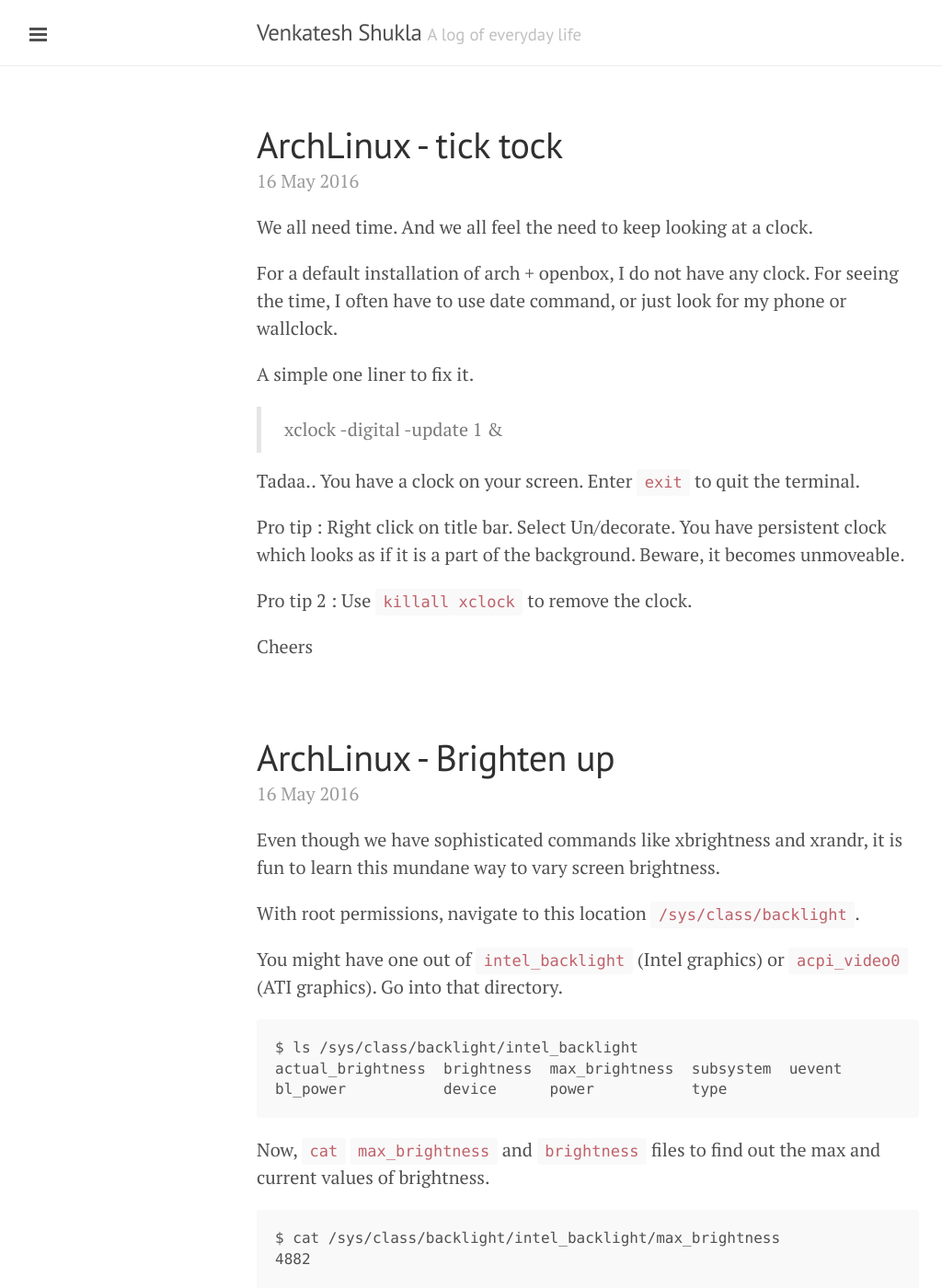
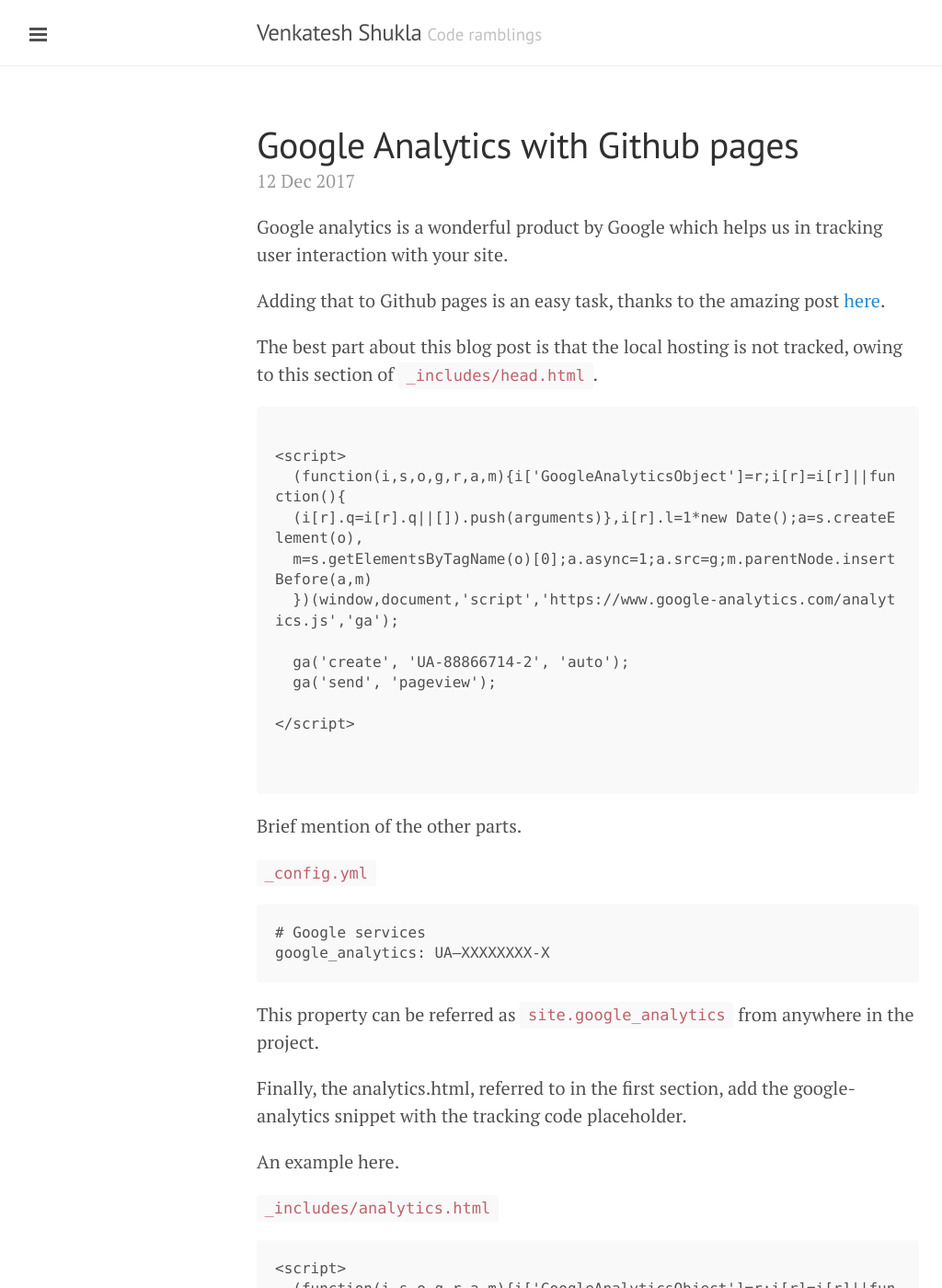
Before and after one commit to venkateshshukla/venkateshshukla.github.io, a Jekyll site: the page built from index.html, in a window 1280 px wide and 1400 px high. Shown: the whole window at 92% size, without its empty margins (1-1025 px from the left). Built offline with Jekyll 4.4.1, drawn with Linux system fonts in a browser that asks for light colours; the list of posts is cut into pages by our own code; some of the changed text lies outside the part shown.

Commit message:
Include Google Analytics.

````diff
--- /dev/null
+++ b/Gemfile
@@ -0,0 +1,2 @@
+source 'https://rubygems.org'
+gem 'github-pages', group: :jekyll_plugins
--- a/_config.yml
+++ b/_config.yml
@@ -3,6 +3,7 @@ pygments: true
 markdown: kramdown
 url: http://venkateshshukla.github.io
 title: Venkatesh Shukla
-tagline: A log of everyday life
-description: My awesome new site
+tagline: Code ramblings
+description: Code ramblings
 paginate: 5
+google_analytics: UA-88866714-2
--- /dev/null
+++ b/_includes/analytics.html
@@ -0,0 +1,10 @@
+<script>
+  (function(i,s,o,g,r,a,m){i['GoogleAnalyticsObject']=r;i[r]=i[r]||function(){
+  (i[r].q=i[r].q||[]).push(arguments)},i[r].l=1*new Date();a=s.createElement(o),
+  m=s.getElementsByTagName(o)[0];a.async=1;a.src=g;m.parentNode.insertBefore(a,m)
+  })(window,document,'script','https://www.google-analytics.com/analytics.js','ga');
+
+  ga('create', '{{ site.google_analytics }}', 'auto');
+  ga('send', 'pageview');
+
+</script>
--- a/_includes/head.html
+++ b/_includes/head.html
@@ -25,4 +25,9 @@
 
   <!-- RSS -->
   <link rel="alternate" type="application/rss+xml" title="RSS" href="/atom.xml">
+
+  {% if jekyll.environment == 'production' %}
+  {% include analytics.html %}
+  {% endif %}
+
 </head>
--- /dev/null
+++ b/_posts/2017-12-12-github-pages-with-google-analytics.markdown
@@ -0,0 +1,51 @@
+---
+published: true
+title: Google Analytics with Github pages
+layout: post
+---
+
+Google analytics is a wonderful product by Google which helps us in tracking user interaction with your site.
+
+Adding that to Github pages is an easy task, thanks to the amazing post [here](https://desiredpersona.com/google-analytics-jekyll/).
+
+The best part about this blog post is that the local hosting is not tracked, owing to this section of `_includes/head.html`.
+
+```
+{% if jekyll.environment == 'production' %}
+{% include analytics.html %}
+{% endif %}
+```
+
+Brief mention of the other parts.
+
+`_config.yml`
+
+
+```
+# Google services
+google_analytics: UA—XXXXXXXX-X
+```
+
+This property can be referred as `site.google_analytics` from anywhere in the project.
+
+Finally, the analytics.html, referred to in the first section, add the google-analytics snippet with the tracking code placeholder.
+
+An example here.
+
+
+`_includes/analytics.html`
+
+
+```
+<script>
+  (function(i,s,o,g,r,a,m){i['GoogleAnalyticsObject']=r;i[r]=i[r]||function(){
+  (i[r].q=i[r].q||[]).push(arguments)},i[r].l=1*new Date();a=s.createElement(o),
+  m=s.getElementsByTagName(o)[0];a.async=1;a.src=g;m.parentNode.insertBefore(a,m)
+  })(window,document,'script','https://www.google-analytics.com/analytics.js','ga');
+
+  ga('create', '{{ site.google_analytics }}', 'auto');
+  ga('send', 'pageview');
+
+</script>
+
+```
````
Also changed, not shown: 1 other file.
